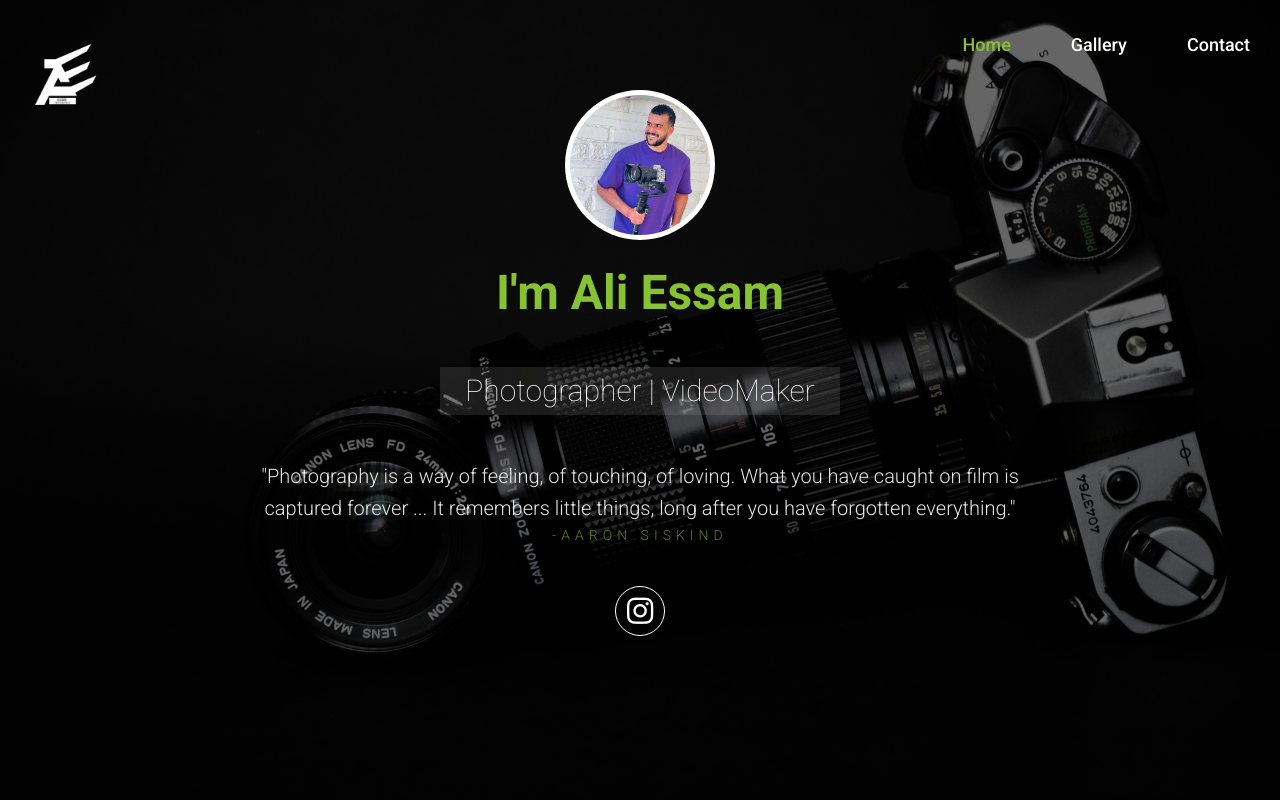
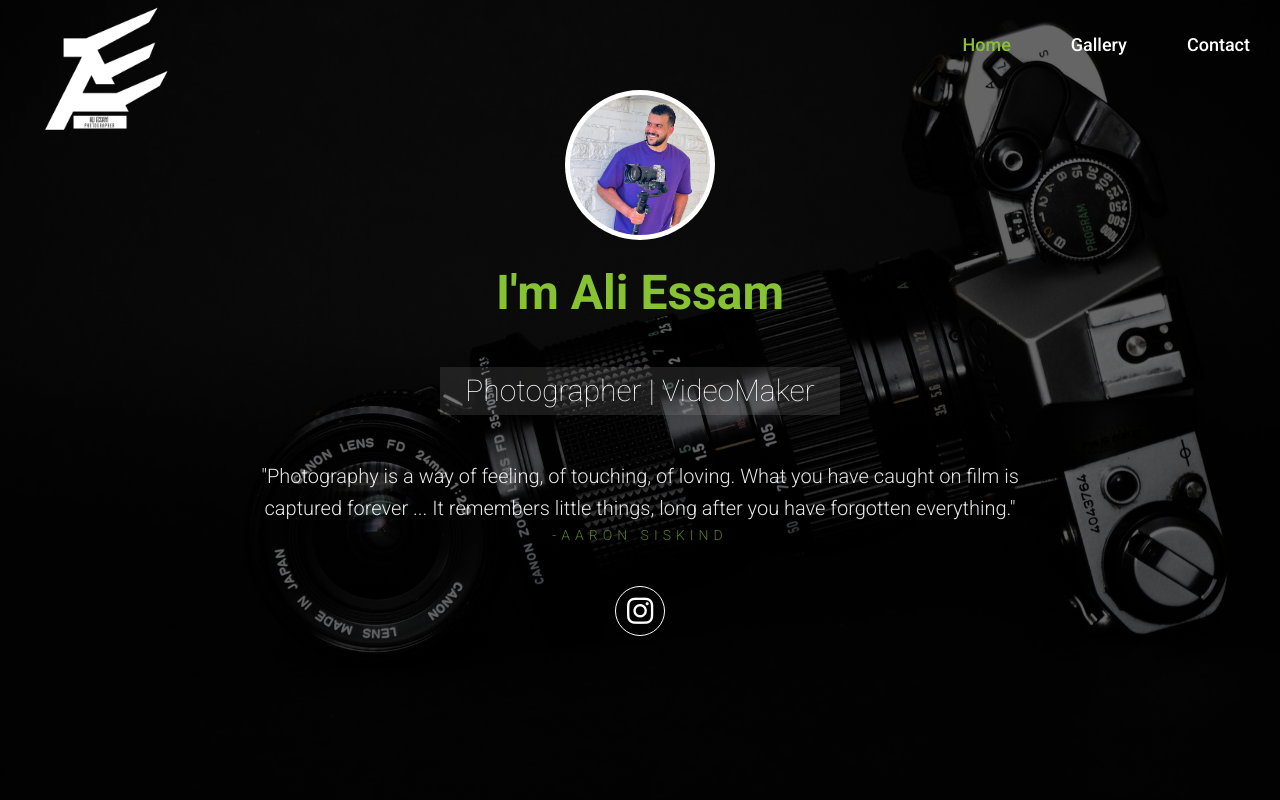
Before and after one commit to seiffox/Ali-Essam-PH, a plain HTML site: page index.html in a window 1280 px wide. Shown: the top 800 px of the page. Drawn offline with Linux system fonts and the light colour scheme.

Commit message:
edit logo error

```diff
--- a/main.css
+++ b/main.css
@@ -595,6 +595,11 @@ blockquote span{
         grid-template-columns: repeat(2, 1fr);
         grid-column-gap: 20px;
     }
+    .responsive {
+        width: 20%;
+        height: auto;
+
+    }
 }
 
 @media screen and (min-width: 800px){
@@ -672,6 +677,11 @@ blockquote span{
         display: grid;
         grid-template-columns: repeat(2, 1fr);
         grid-column-gap: 40px;
+    }
+    .responsive {
+        width: 200%;
+        height: auto;
+
     }
 }
 
```
